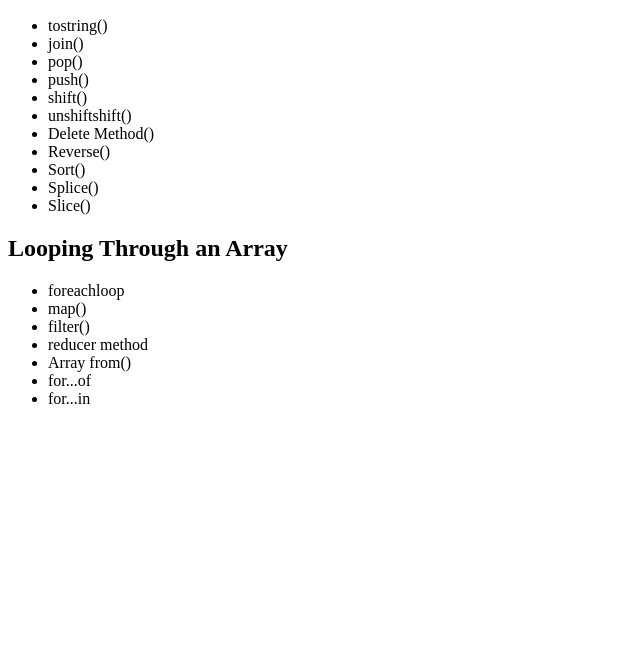
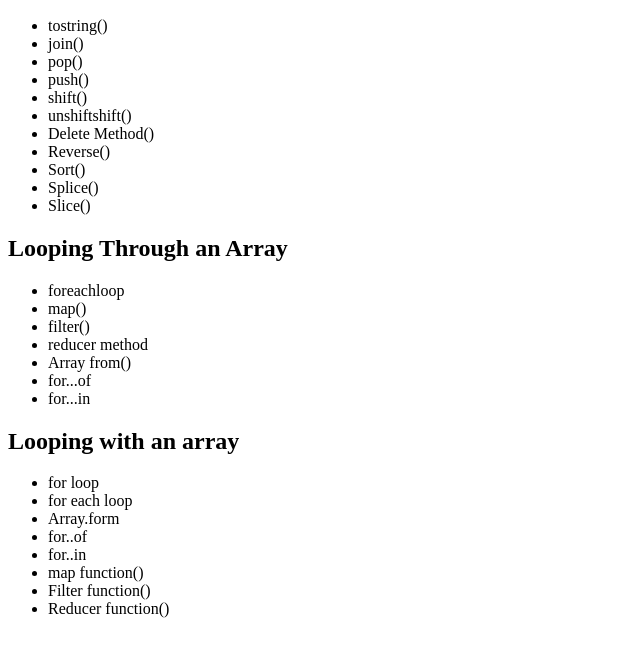
Before and after one commit to Shivamvish26/javascript-tut, a plain HTML site: page Arrays/index.html in a window 1280 px wide. Shown: the part 110-766 px from the top of the page, without its empty margins (0-640 px from the left). Drawn offline with Linux system fonts and the light colour scheme.

Commit message:
array completed

```diff
--- a/Arrays/Script.js
+++ b/Arrays/Script.js
@@ -70,3 +70,38 @@ let number = [1, 2, 3, 4, 5];
 // Slice Method
 // const fruits = ["Banana", "Orange", "Lemon", "Apple", "Mango"];
 // console.log(fruits.slice(1,4))
+
+
+// classic for loop keep it in mind in array
+
+let num = [3,4,5,6,7,8]
+
+// for(let i=0; i<num.length; i++){
+//     console.log(num[i])
+// }
+
+// output :- 3,4,5,6,7,8
+
+// for each loop
+// num.forEach(element => {
+//     console.log(element*element)
+// });
+
+// Array . from
+// document.getElementsByClassName("relative z-[15]")
+// Array.from("a")
+
+// map function
+// let arr = [21,22,34];
+// let a = arr.map((value,index,array)=>{
+//     console.log(value,index,array)
+//     return value + index
+// })
+// console.log(a)
+
+// filter function
+let arr2 = [24,25,7,15,3,2,8]
+let a2 = arr2.filter((a2)=>{
+    return a2 < 10
+})
+console.log(a2)
--- a/Arrays/index.html
+++ b/Arrays/index.html
@@ -31,6 +31,17 @@
       <li>for...of</li>
       <li>for...in</li>
     </ul>
+    <h2>Looping with an array</h2>
+    <ul>
+      <li>for loop</li>
+      <li>for each loop</li>
+      <li>Array.form</li>
+      <li>for..of</li>
+      <li>for..in</li>
+      <li>map function()</li>
+      <li>Filter function()</li>
+      <li>Reducer function()</li>
+    </ul>
     <script src="./Script.js"></script>
   </body>
 </html>
```
